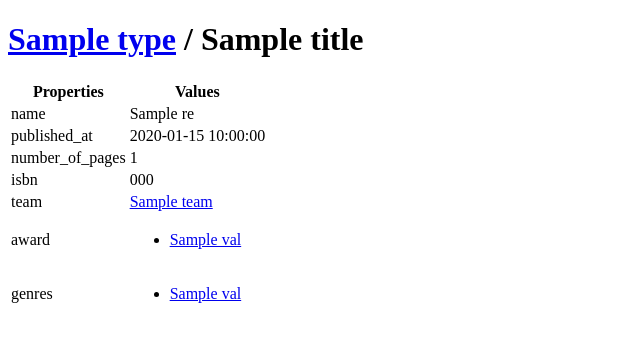
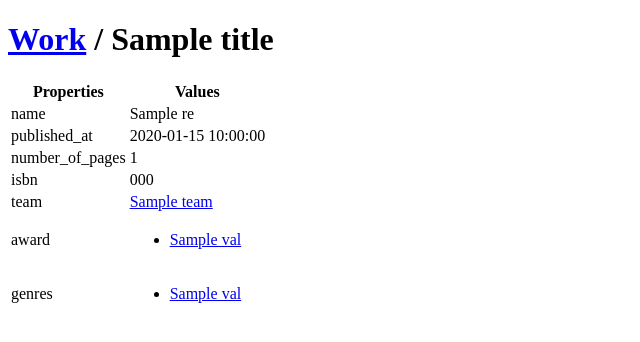
Before and after one commit to clicheio/cliche, a Flask app: template cliche/web/templates/ontology/page_work.html in a window 1280 px wide. Shown: the part 26-368 px from the top of the page, without its empty margins (0-640 px from the left). Run offline with Flask 2, Linux system fonts and the light colour scheme; the template is opened without the code that fills it: most values are stand-ins (such as "Sample title", 1, 10 or a date in 2020); parts of the project's set-up code (start-up, migrations or seed data) failed here and were passed over.

Commit message:
remove 'type_' variable (not need now)

```diff
--- a/cliche/web/ontology.py
+++ b/cliche/web/ontology.py
@@ -23,7 +23,6 @@ def list_():
     ]
     return render_template(
         'work_list.html',
-        type='Work',
         work_list=res
     )
 
@@ -36,7 +35,6 @@ def page(title):
         abort(404)
     return render_template(
         'page_work.html',
-        type='Work',
         title=title,
         res=res
     )
--- a/cliche/web/templates/ontology/page.html
+++ b/cliche/web/templates/ontology/page.html
@@ -1,7 +1,7 @@
 {% extends "base.html" %}
 {% block title %} - contents of {{ title }}{% endblock %}
 {% block body %}
-  <h1><a href="{{ url_for('.list_', type_=type) }}">{{ type }}</a> / {{ title }}</h1>
+  <h1><a href="{{ url_for('.list_') }}">Work</a> / {{ title }}</h1>
   <table>
     <thead>
       <tr>
--- a/cliche/web/templates/ontology/work_list.html
+++ b/cliche/web/templates/ontology/work_list.html
@@ -2,7 +2,7 @@
 {% block title %} - list of Work{% endblock %}
 {% block body %}
   <table>
-    <caption>List of {{ type }}</caption>
+    <caption>List of Work</caption>
     <thead>
       <tr>
         <th>Title</th>
```
